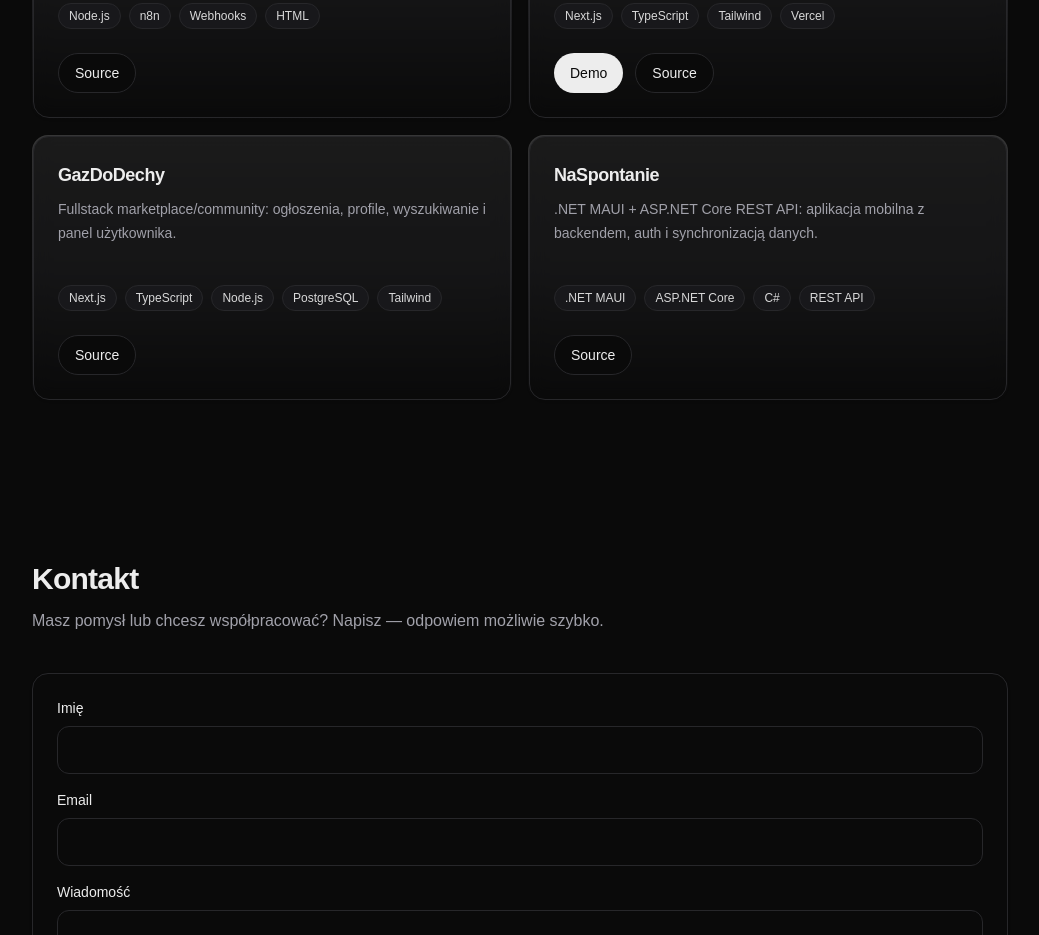
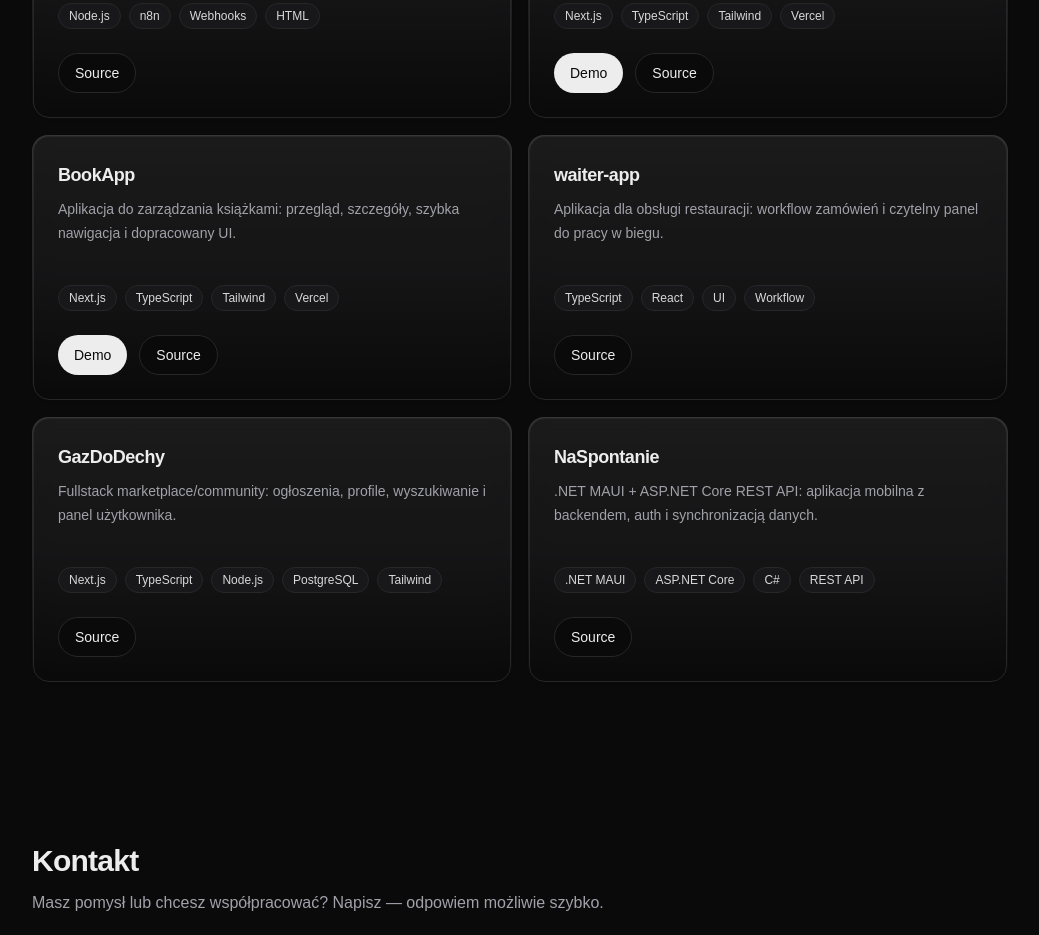
Before and after one commit to rafaraf75/portfolio-rafal, a Next.js app: page / in a window 1280 px wide. Shown: the part 1960-2895 px from the top of the page, without its empty margins (120-1159 px from the left). Built offline with nearby package versions, Linux system fonts and the light colour scheme; no server answers.

Commit message:
Add BookApp and waiter-app projects

```diff
--- a/src/content/projects.ts
+++ b/src/content/projects.ts
@@ -66,6 +66,33 @@ export const projects: Project[] = [
     },
   },
   {
+    title: "BookApp",
+    descriptionPL:
+      "Aplikacja do zarządzania książkami: przegląd, szczegóły, szybka nawigacja i dopracowany UI.",
+    descriptionEN:
+      "Book management app: browsing, details, fast navigation, and a polished UI.",
+    descriptionES:
+      "App de gestión de libros: listado, detalles, navegación rápida y UI pulida.",
+    tech: ["Next.js", "TypeScript", "Tailwind", "Vercel"],
+    links: {
+      source: "https://github.com/rafaraf75/BookApp",
+      demo: "https://book-app-ten-omega.vercel.app/",
+    },
+  },
+  {
+    title: "waiter-app",
+    descriptionPL:
+      "Aplikacja dla obsługi restauracji: workflow zamówień i czytelny panel do pracy w biegu.",
+    descriptionEN:
+      "Restaurant waiter app: order workflow and a clear dashboard for on-the-go work.",
+    descriptionES:
+      "App para camareros: flujo de pedidos y un panel claro para trabajar en movimiento.",
+    tech: ["TypeScript", "React", "UI", "Workflow"],
+    links: {
+      source: "https://github.com/rafaraf75/waiter-app",
+    },
+  },
+  {
     title: "GazDoDechy",
     descriptionPL:
       "Fullstack marketplace/community: ogłoszenia, profile, wyszukiwanie i panel użytkownika.",
```
